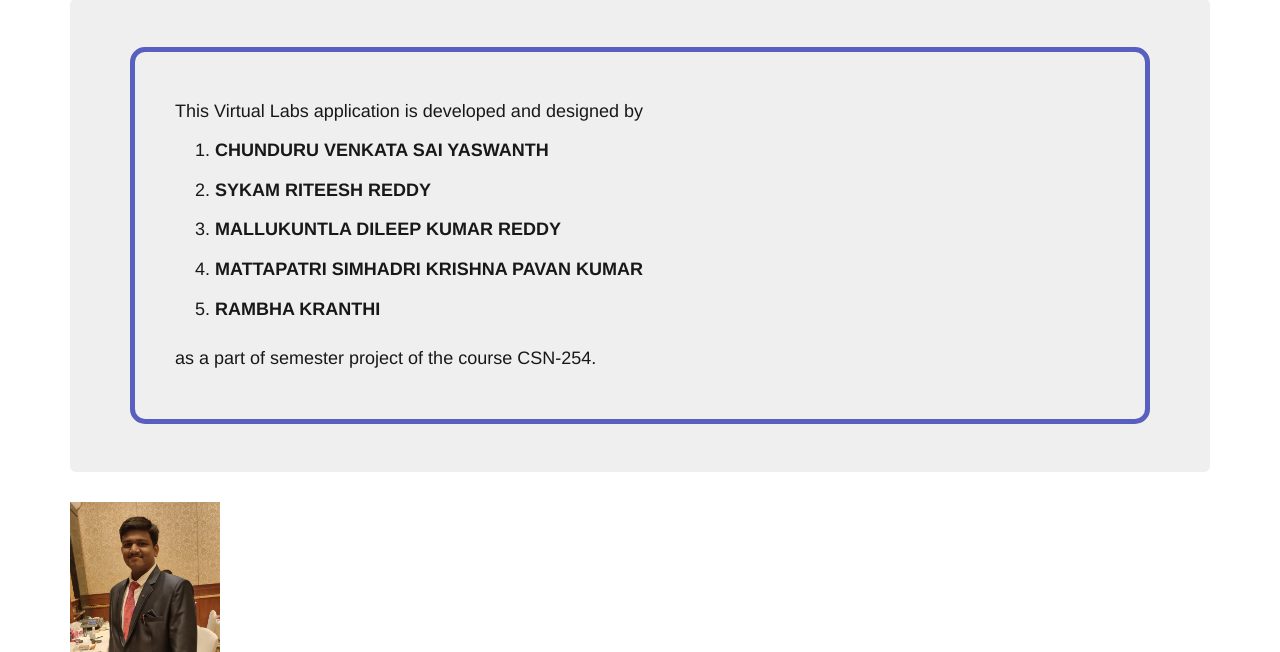
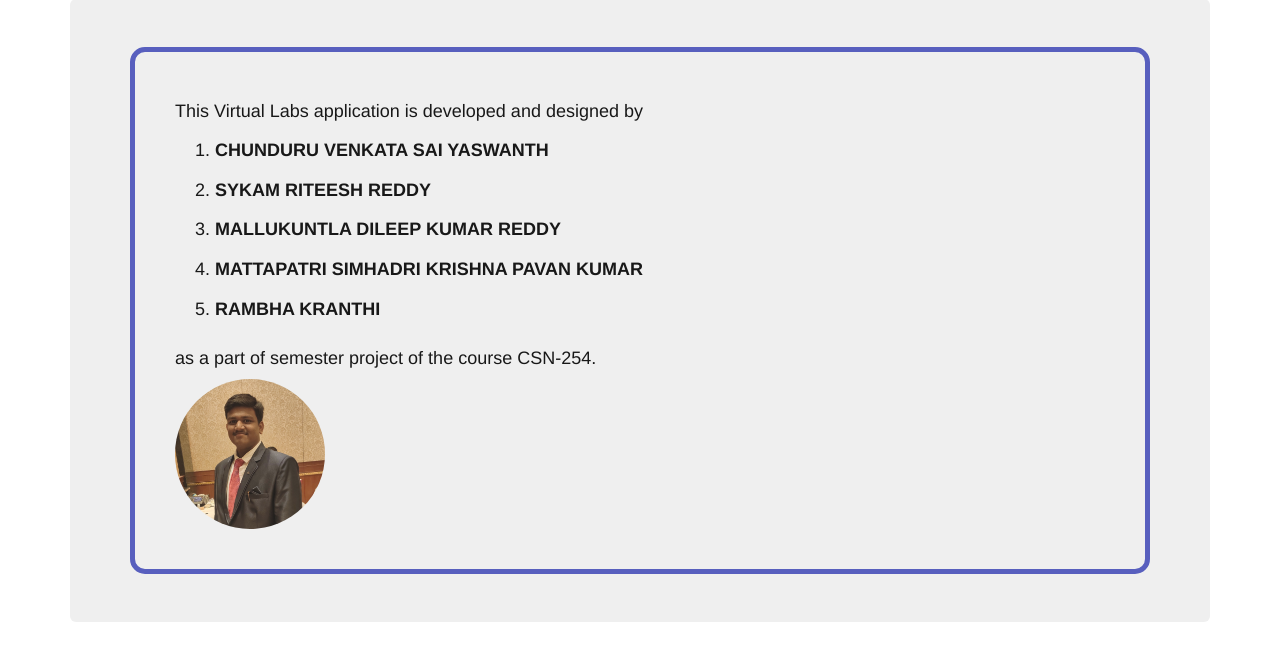
Before and after one commit to yaswanth118/Virtuallab, a Flask app: page /about in a window 1280 px wide. Shown: the part 169-821 px from the top of the page. Run offline with Flask 2, Linux system fonts and the light colour scheme; some libraries are stand-ins or nearby versions.

Commit message:
twelth commit

```diff
--- a/templates/about.html
+++ b/templates/about.html
@@ -1,5 +1,10 @@
 {% extends 'layout.html' %}
 {% block body %}
+    <style>
+    .circular-icons {
+    border-radius: 50%;
+}
+    </style>
     <div style="color: #464EB8"><h1><i>About Us</i></h1></div>
     <div class="jumbotron " id ="Welcome" style="opacity : 0.9">
   <div style="border: 5px solid #464EB8;border-radius: 15px;padding: 40px"><h4 style="color: black">This Virtual Labs application is developed and designed by<br>
@@ -11,6 +16,8 @@
          <li><b>MATTAPATRI SIMHADRI KRISHNA PAVAN KUMAR<br><br></b></li>
          <li><B>RAMBHA KRANTHI<br><br></B></li>
      </ol>
-      as a part of semester project of the course CSN-254.</h4></div></div>
+      as a part of semester project of the course CSN-254.</h4>
     <img class="circular-icons" src="{{ url_for('static',filename='cv_website.jpg')}}"  width="150px" height="150px" >
+  </div></div>
+
 {% endblock %}
```
